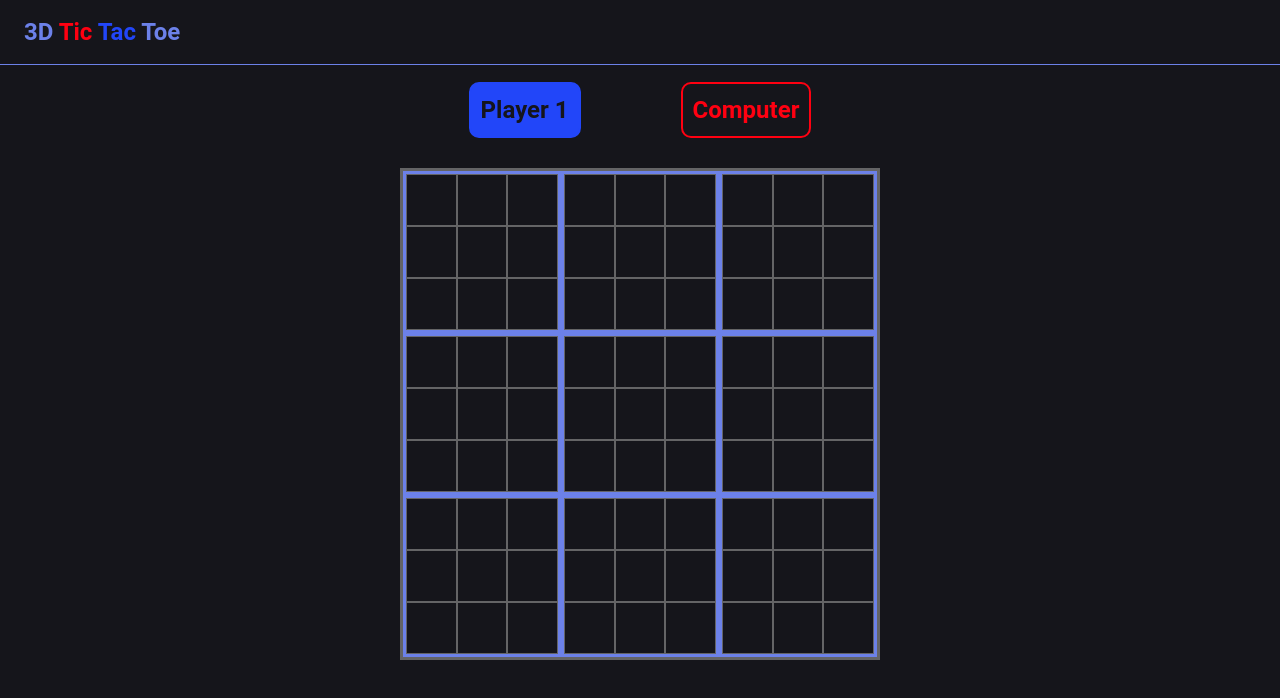
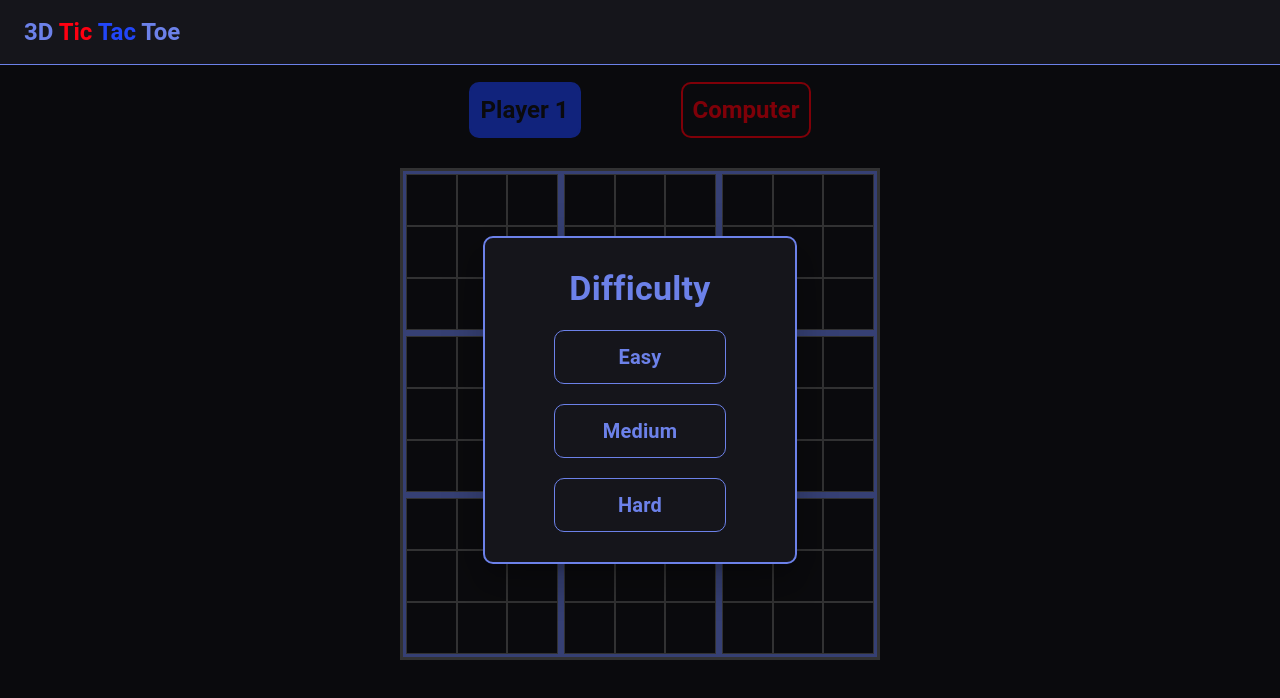
Before and after one commit to dylanp1212/3dttt, a Next.js app: page /one-player in a window 1280 px wide. Shown: the top 698 px of the page. Built offline with nearby package versions, Linux system fonts and the light colour scheme; what @mui/material-nextjs would draw is missing.

Commit message:
bot difficulty selector

```diff
--- a/src/components/gameboard.tsx
+++ b/src/components/gameboard.tsx
@@ -41,6 +41,12 @@ export default function Gameboard({mode}: {mode: 1|2}) {
   const [gameWinner, setGameWinner] = useState<number>(0)
   const [currboard, setCurrboard] = useState<number|undefined>(undefined)
   const [showResult, setShowResult] = useState(false)
+  const [showbotdiff, setShowbotdiff] = useState<boolean>(mode == 1)
+  const [botdiff, setBotdiff] = useState<number>(0)
+  const diffselect = (diff) => {
+    setShowbotdiff(false)
+    setBotdiff(diff)
+  }
   const makeMove = (board: number, cell: number, val: 1|2) => {
     const newBoardGrid = [...boards[board]]
     newBoardGrid[cell] = val
@@ -90,7 +96,7 @@ export default function Gameboard({mode}: {mode: 1|2}) {
         </Box>
       </Box>
       <TurnContext.Provider value={{turn, setTurn, currboard, setCurrboard,
-        boards, boardWinners, gameWinner, makeMove}}>
+        boards, boardWinners, gameWinner, botdiff, makeMove}}>
         <Box sx={{mt: '30px', display: 'grid', gridTemplateColumns: 'repeat(3, 158px)',
           border: `3px solid ${gameWinner == 1 ? '#2246f9' : gameWinner == 2 ? '#ff0011' : '#646466'}`}}>
           {boardWinners.map(
@@ -146,6 +152,46 @@ export default function Gameboard({mode}: {mode: 1|2}) {
           </Box>
         </DialogContent>
       </Dialog>
+      <Dialog open={showbotdiff} onClose={() => setShowbotdiff(false)}
+        slotProps={{paper: {sx: {bgcolor: '#15151b', border: '2px solid #6c81e9',
+          borderRadius: '10px'}}}}>
+        <DialogContent sx={{display: 'flex', flexDirection: 'column',
+          alignItems: 'center', p: '30px', width: '250px'}}>
+          <Typography variant="h4" sx={{fontWeight: 600, color: '#6c81e9'}}>
+            Difficulty
+          </Typography>
+          <Box onClick={() => diffselect(0)}
+            sx={{display: 'flex', border: '1px solid #6c81e9', width: '150px',
+            borderRadius: '10px', p: '10px', cursor: 'pointer', mt: '20px',
+            justifyContent: 'center',
+            '&:hover': {bgcolor: '#6c81e9'},
+            '&:hover .MuiTypography-root': {color: '#15151b'}}}>
+            <Typography variant="h6" sx={{fontWeight: 600, color: '#6c81e9'}}>
+              Easy
+            </Typography>
+          </Box>
+          <Box onClick={() => diffselect(1)}
+            sx={{display: 'flex', border: '1px solid #6c81e9', width: '150px',
+            borderRadius: '10px', p: '10px', cursor: 'pointer', mt: '20px',
+            justifyContent: 'center',
+            '&:hover': {bgcolor: '#6c81e9'},
+            '&:hover .MuiTypography-root': {color: '#15151b'}}}>
+            <Typography variant="h6" sx={{fontWeight: 600, color: '#6c81e9'}}>
+              Medium
+            </Typography>
+          </Box>
+          <Box onClick={() => diffselect(2)}
+            sx={{display: 'flex', border: '1px solid #6c81e9', width: '150px',
+            borderRadius: '10px', p: '10px', cursor: 'pointer', mt: '20px',
+            justifyContent: 'center',
+            '&:hover': {bgcolor: '#6c81e9'},
+            '&:hover .MuiTypography-root': {color: '#15151b'}}}>
+            <Typography variant="h6" sx={{fontWeight: 600, color: '#6c81e9'}}>
+              Hard
+            </Typography>
+          </Box>
+        </DialogContent>
+      </Dialog>
     </Box>
   )
 }
--- a/src/components/turnContext.tsx
+++ b/src/components/turnContext.tsx
@@ -7,11 +7,13 @@ export const TurnContext = createContext<{turn: 1|2,
   boards: number[][],
   boardWinners: number[],
   gameWinner: number,
+  botdiff: number,
   makeMove: (board: number, cell: number, val: 1|2) => void}>({turn: 1, setTurn: () => {},
   currboard: undefined, setCurrboard: () => {},
   boards: Array.from({length: 9}, () => [0,0,0,0,0,0,0,0,0]),
   boardWinners: [0,0,0,0,0,0,0,0,0],
   gameWinner: 0,
+  botdiff: 0,
   makeMove: () => {}})
 
 export const useTurn = () => useContext(TurnContext)
```
